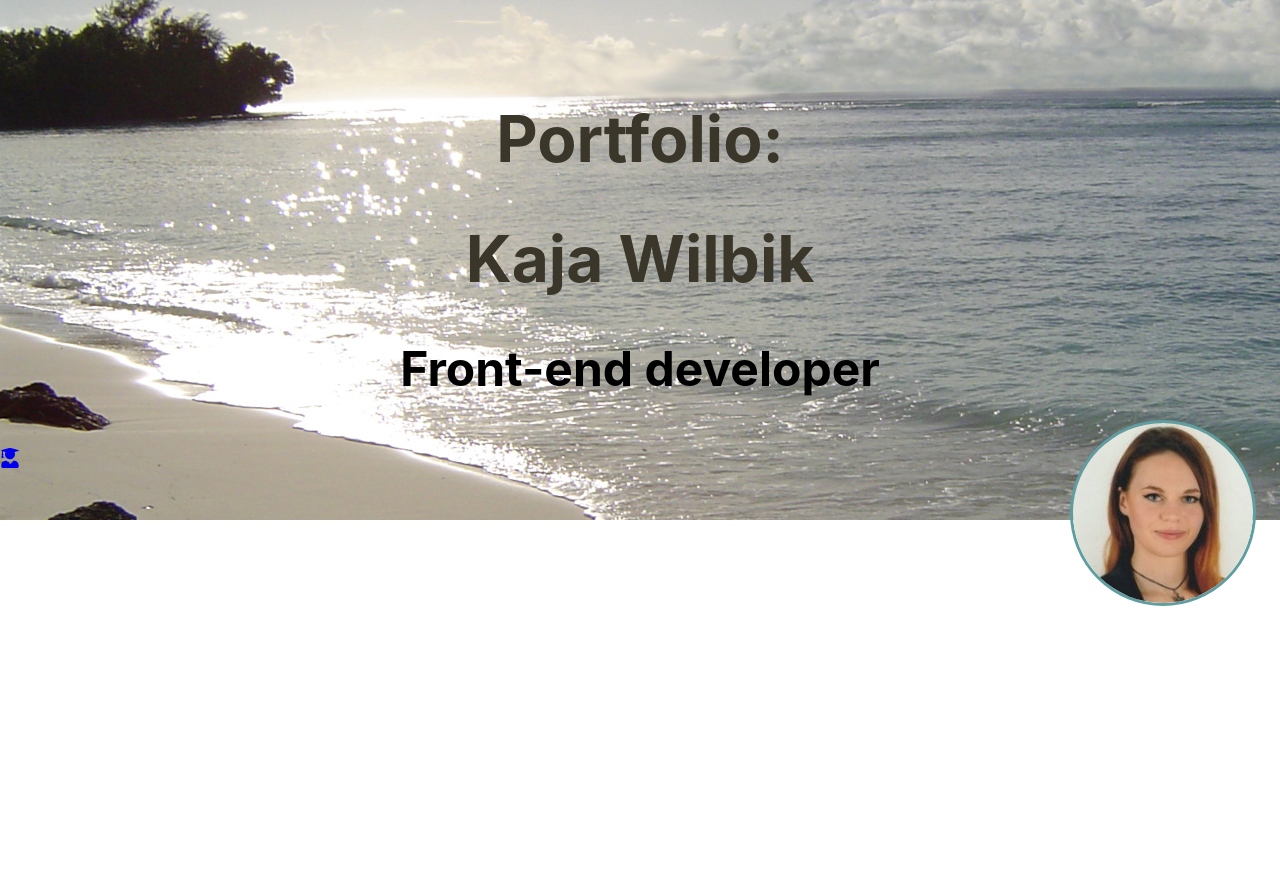
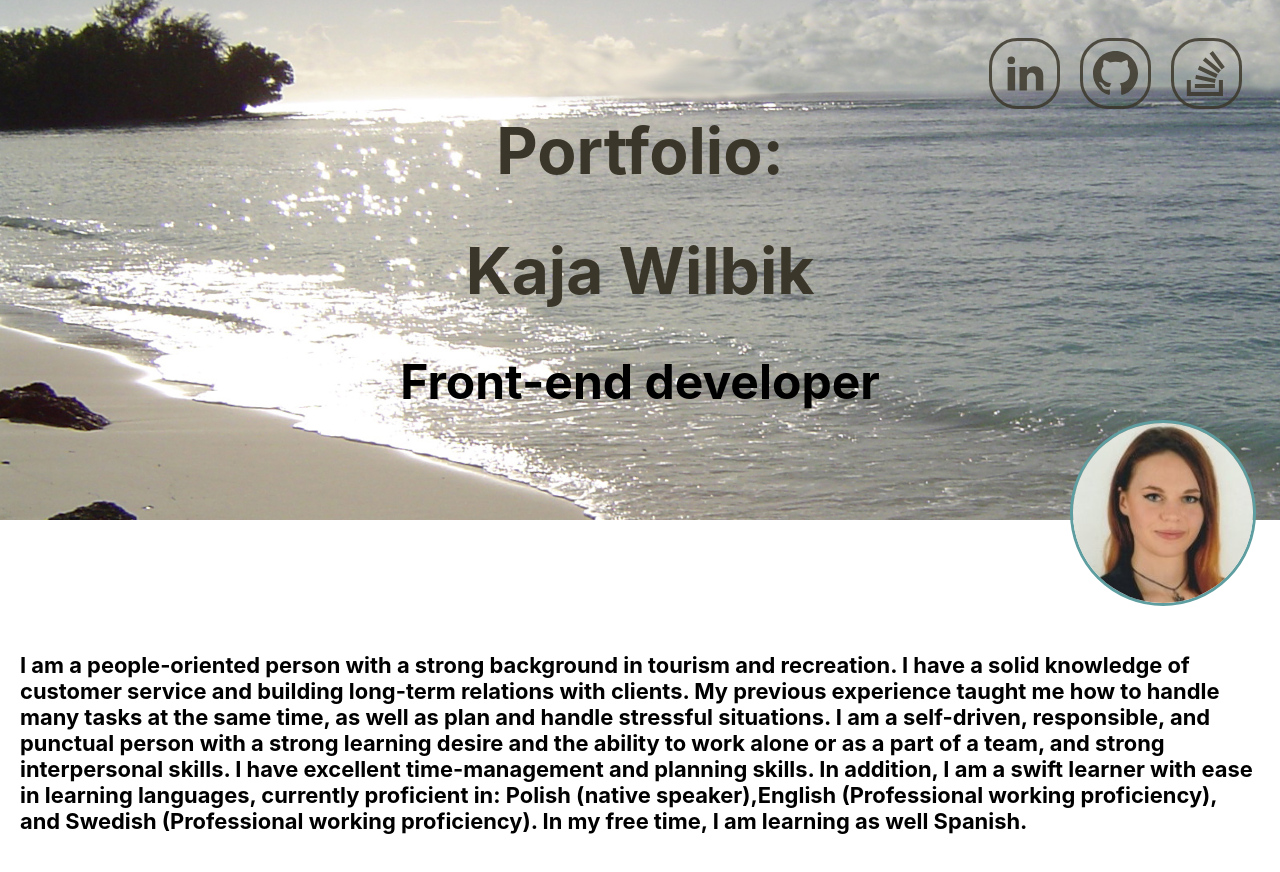
Before and after one commit to Technigo/project-react-portfolio, a React (Create React App) app: page / in a window 1280 px wide. Shown: the top 872 px of the page. Before the commit the page ends 800 px from the top, so only its background shows below. Built offline with nearby package versions, Linux system fonts and the light colour scheme.

Commit message:
pitch component and styled components ready

```diff
--- a/babel-plugin-macros.config.js
+++ /dev/null
@@ -1,5 +0,0 @@
-export default {
-  'fontawesome-svg-core': {
-    license: 'free'
-  }
-}
--- a/babel.config.js
+++ /dev/null
@@ -1,5 +0,0 @@
-export default function (api) {
-  return {
-    plugins: ['macros']
-  }
-}
--- a/package.json
+++ b/package.json
@@ -4,6 +4,7 @@
   "private": true,
   "dependencies": {
     "@babel/eslint-parser": "^7.18.9",
+    "@react-icons/all-files": "^4.1.0",
     "babel-plugin-macros": "^3.1.0",
     "eslint": "^8.21.0",
     "eslint-config-airbnb": "^19.0.4",
--- a/src/components/Header.js
+++ b/src/components/Header.js
@@ -1,29 +1,24 @@
 import React from 'react';
 // import { Link } from 'react-router-dom';
 import styled from 'styled-components';
-import { FaUserGraduate } from 'react-icons/fa';
-// import { FontAwesomeIcon } from '@fontawesome/react-fontawesome'
+import { Icons } from './Icons'
 import myPicture from '../Pictures/myPicture.jpg';
 import backgroundPic from '../Pictures/backgroundPic.PNG';
+import { Pitch } from './Pitch';
 
 export const Header = () => {
   return (
+    <>
       <StyledHeader>
         <div className="headerTitle">
           <h1>Portfolio:</h1>
           <h1>Kaja Wilbik</h1>
           <h2>Front-end developer</h2>
         </div><img src={myPicture} alt="Kajas profile" />
-      <IconsHeader>
-        <a
-          href="https://www.linkedin.com/in/kaja-wilbik/"
-          target="_blank"
-          rel="noreferrer">
-          <FaUserGraduate />
-        </a>
-      </IconsHeader>
-
+        <Icons />
       </StyledHeader>
+      <Pitch />
+    </>
   )
 }
 
@@ -31,6 +26,7 @@ const StyledHeader = styled.header`
  background-image: url(${backgroundPic});
  display: flex;
     height: 520px;
+    width: 100vw;
     left: 0px;
     top: 0px;
     background-repeat: no-repeat;
@@ -74,6 +70,3 @@ img {
    }
 }
  `
-const IconsHeader = styled.i`
- font-size: 20px;
- `
--- /dev/null
+++ b/src/components/Icons.js
@@ -0,0 +1,74 @@
+import React from 'react';
+import styled from 'styled-components';
+import { RiLinkedinFill } from '@react-icons/all-files/ri/RiLinkedinFill';
+import { BsGithub, BsStackOverflow } from 'react-icons/bs';
+
+export const Icons = () => {
+  return (
+    <IconsHeader className="icons_header">
+      <a
+        href="https://www.linkedin.com/in/kaja-wilbik/"
+        target="_blank"
+        rel="noreferrer">
+        <RiLinkedinFill />
+      </a>
+      <a
+        href="https://github.com/KajaWilbik?tab=repositories"
+        target="_blank"
+        rel="noreferrer">
+        <BsGithub />
+      </a>
+      <a
+        href="https://stackoverflow.com/c/technigo/users/363"
+        target="_blank"
+        rel="noreferrer">
+        <BsStackOverflow />
+      </a>
+    </IconsHeader>
+
+  )
+}
+
+const IconsHeader = styled.i`
+ position: absolute;
+    font-size: 40px;
+    top: 30px;
+    right: 30px;
+    padding:3px;
+
+
+ a {
+    display: flex;
+    text-decoration: none;
+    border: solid #3b362ad6;
+    color: #3b362ad6;
+    color: 3b362ad6;
+    border-radius: 40%;
+    padding: 10px;
+    margin: 5px;
+}
+
+.icons {
+    font-size:40px;
+    display: flex;
+    justify-content: space-evenly;
+}
+
+.icons a {
+    border:#779a96;
+}
+
+   @media screen and (min-width: 1024px) {
+   display: flex;
+    flex-direction: row;
+    font-size:45px;
+
+ a {
+    margin-left:15px;
+   }
+i {
+    font-size: 60px;
+   }
+}
+
+   `
--- a/src/components/Pitch.js
+++ b/src/components/Pitch.js
@@ -1,5 +1,27 @@
-import React from 'react'
+import React from 'react';
+import styled from 'styled-components';
 
 export const Pitch = () => {
+  return (
+    <StyledPitch>
+      <h3>I am a people-oriented person with a strong background in tourism and recreation.
+        I have a solid knowledge of customer service and building long-term relations with clients.
+        My previous experience taught me how to handle many tasks
+        at the same time, as well as plan and handle stressful situations.
+        I am a self-driven, responsible, and punctual person with a strong learning desire
+        and the ability to work alone or as a part of a team, and strong interpersonal skills.
+        I have excellent time-management and planning skills.
+        In addition, I am a swift learner with ease in learning languages, currently proficient in:
+        Polish (native speaker),English (Professional working proficiency),
+         and Swedish (Professional working proficiency).
+        In my free time,  I am learning as well Spanish.
+      </h3>
+    </StyledPitch>
 
+  )
 }
+
+const StyledPitch = styled.h3`
+    margin-top: 90px;
+    padding: 20px;
+    `
```
Also changed, not shown: 1 other file (tests, documents, lock files or other folders). Lines whose indentation alone changed are shown as unchanged.
